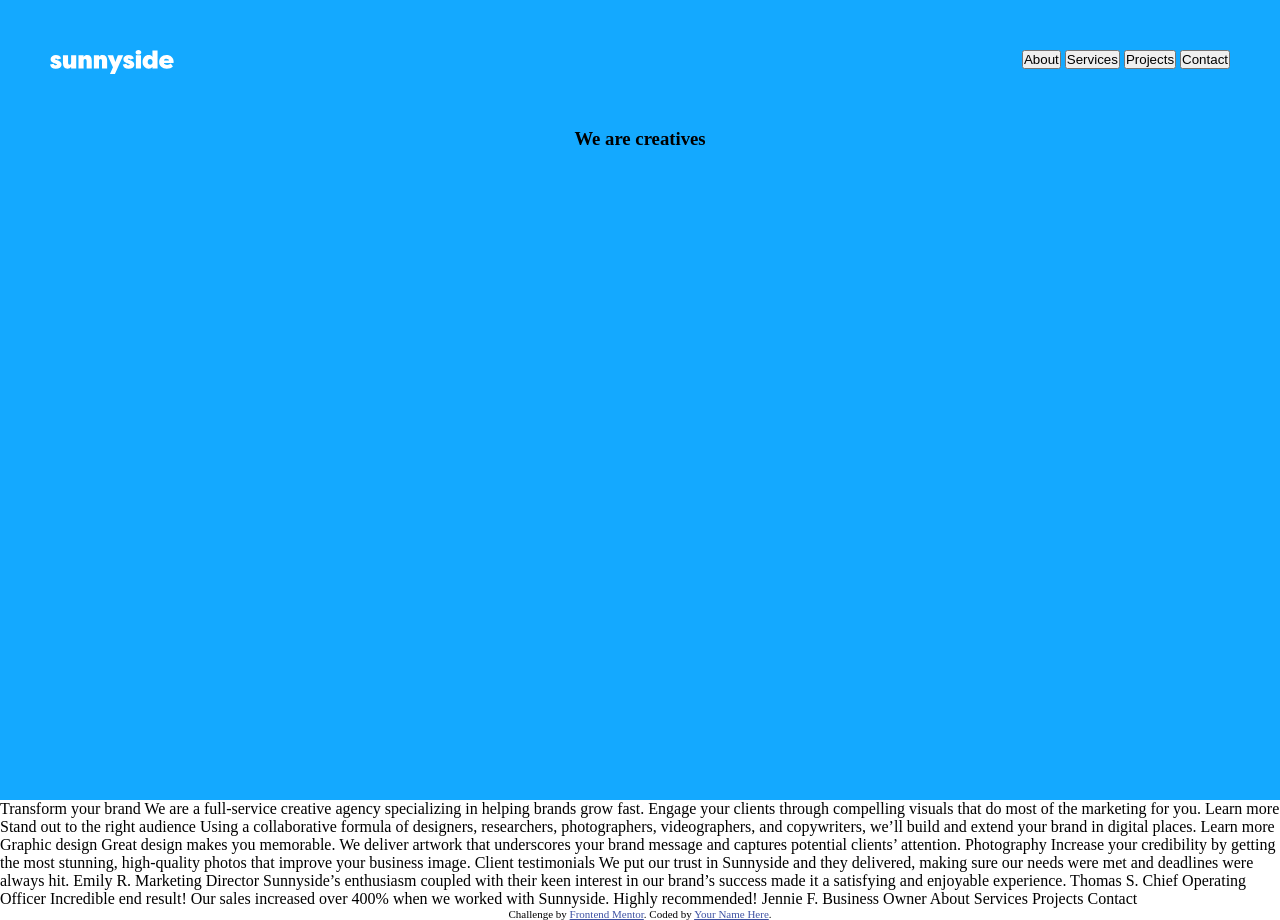
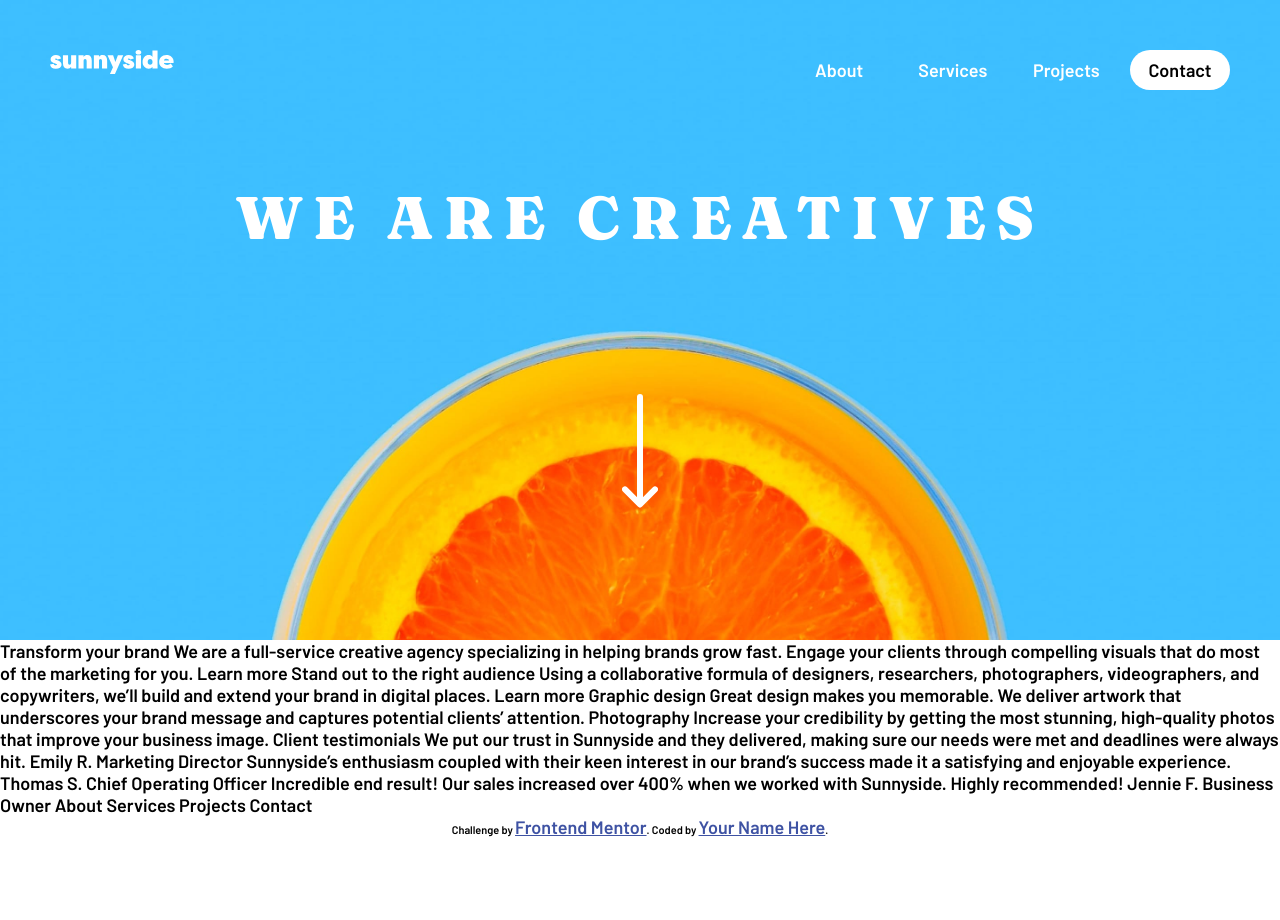
Before and after one commit to iamsabbirsobhani/sunnyside-agency-landing-page-main, a plain HTML site: page index.html in a window 1280 px wide. After the commit the page ends 838 px from the top, so only its background shows below. Drawn offline with Linux system fonts and the light colour scheme.

Commit message:
build finish front page
for 1440px

```diff
--- a/index.html
+++ b/index.html
@@ -26,19 +26,22 @@
 <body>
   <div class="main">
     <div class="front-page">
-      <div class="navbar">
+      <nav class="navbar">
         <div>
           <img src="./images/logo.svg" alt="">
         </div>
-        <div>
+        <div class="nav-btn">
           <button>About</button>
           <button>Services</button>
           <button>Projects</button>
-          <button>Contact</button>
+          <button class="contact-btn">Contact</button>
         </div>
-      </div>
-      <div>
+      </nav>
+      <div class="second-part">
         <h3>We are creatives</h3>
+        <div class="down-arrow">
+          <img src="images/icon-arrow-down.svg" alt="Down Arrow">
+        </div>
       </div>
     </div>
     Transform your brand
--- a/styles/scss/styles.scss
+++ b/styles/scss/styles.scss
@@ -1,13 +1,25 @@
-*{
+@import url("https://fonts.googleapis.com/css2?family=Fraunces:wght@700;900&display=swap");
+@import url("https://fonts.googleapis.com/css2?family=Barlow:wght@600&display=swap");
+
+$primary-font: "Barlow", sans-serif;
+$secondary-font: "Fraunces", serif;
+
+* {
   box-sizing: border-box;
   margin: 0;
   padding: 0;
+  font-family: $primary-font;
+  font-size: 18px;
 }
 
 .front-page {
-    background: rgb(20, 169, 255);
-    height: 100vh;
-    h3{
+  background-image: url("/images/desktop/image-header.jpg");
+  background-repeat: no-repeat;
+  background-position: 50% 50%;
+  background-size: cover;
+  width: 100vw;
+  height: 80vh;
+  h3 {
     text-align: center;
   }
   .navbar {
@@ -16,3 +28,50 @@
     padding: 50px;
   }
 }
+
+.nav-btn {
+  .contact-btn {
+    border: none;
+    border-radius: 20px;
+    width: 100px;
+    height: 40px;
+    background-color: white;
+    color: black;
+    transition: all 0.24s;
+  }
+
+  button {
+    @extend .contact-btn;
+    color: white;
+    font-weight: bold;
+    background-color: transparent;
+    margin-left: 10px;
+    cursor: pointer;
+  }
+
+  button:hover {
+    @extend .contact-btn;
+    color: white;
+    background-color: rgba(255, 255, 255, 0.377);
+  }
+}
+
+.second-part {
+  margin-top: 40px;
+  h3 {
+    font-family: $secondary-font;
+    font-weight: 900;
+    color: white;
+    font-size: 60px;
+    text-transform: uppercase;
+    letter-spacing: 10px;
+  }
+
+  .down-arrow {
+      margin-top: 140px;
+      img {
+          display: block;
+          margin: auto;
+      }
+  }
+}
```
Also changed, not shown: styles/styles.css, 1 other file. Lines whose indentation alone changed are shown as unchanged.
